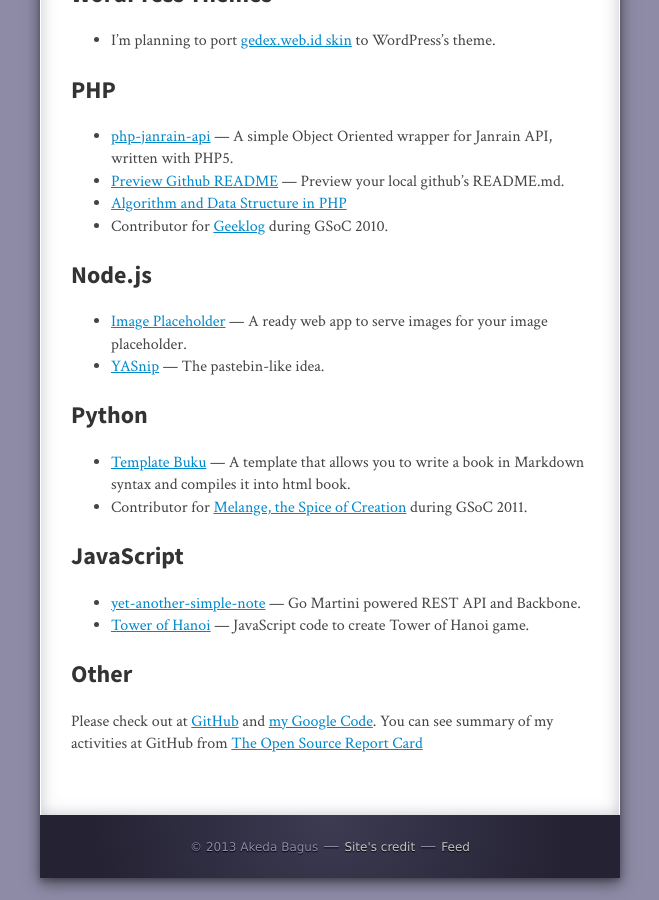
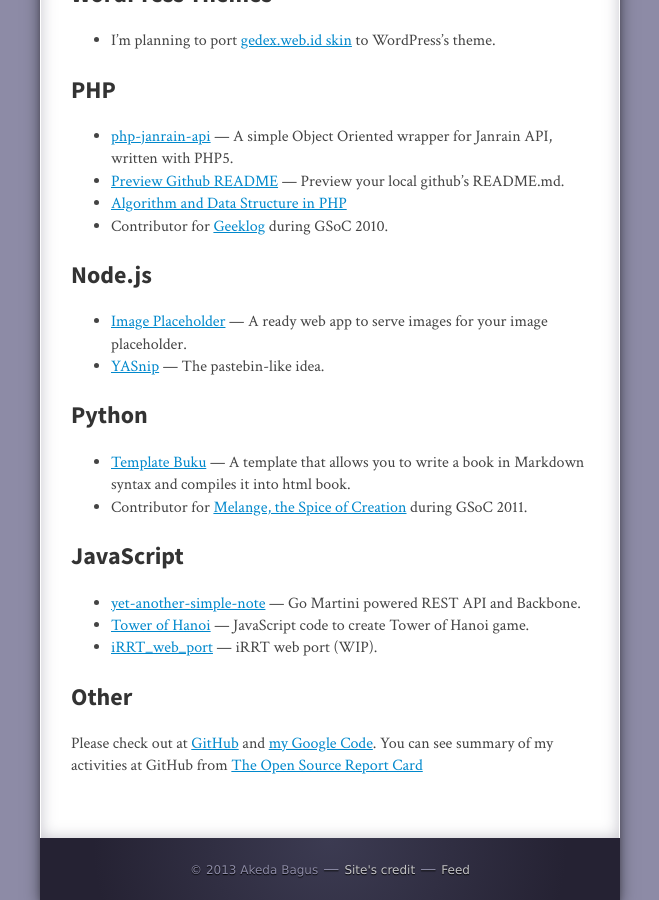
Before and after one commit to gedex/gedex.github.com, a Jekyll site: the page built from projects/index.md, in a window 1280 px wide and 900 px high, scrolled down 1904 px. Shown: the whole window, without its empty margins (310-969 px from the left). Built offline with Jekyll 4.4.1, drawn with Linux system fonts in a browser that asks for light colours; nearby versions of some CDN libraries; some web fonts are replaced; comment, search, counter and statistics services are not loaded.

Commit message:
Added iRRT_web_port project.

```diff
--- a/projects/index.md
+++ b/projects/index.md
@@ -76,6 +76,7 @@ layout: page
 
 * [yet-another-simple-note](https://github.com/gedex/yet-another-simple-note) &mdash; Go Martini powered REST API and Backbone.
 * [Tower of Hanoi](https://github.com/gedex/TowerOfHanoiJS) &mdash; JavaScript code to create Tower of Hanoi game.
+* [iRRT_web_port](https://github.com/gedex/iRRT_web_port) &mdash; iRRT web port (WIP).
 
 ## Other
 
```
